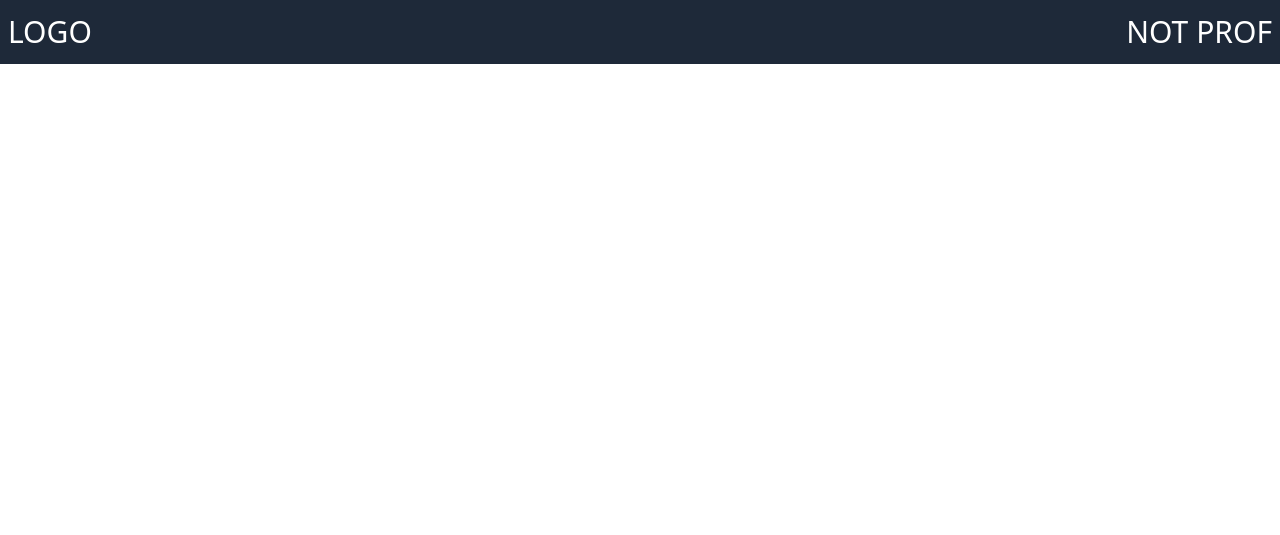
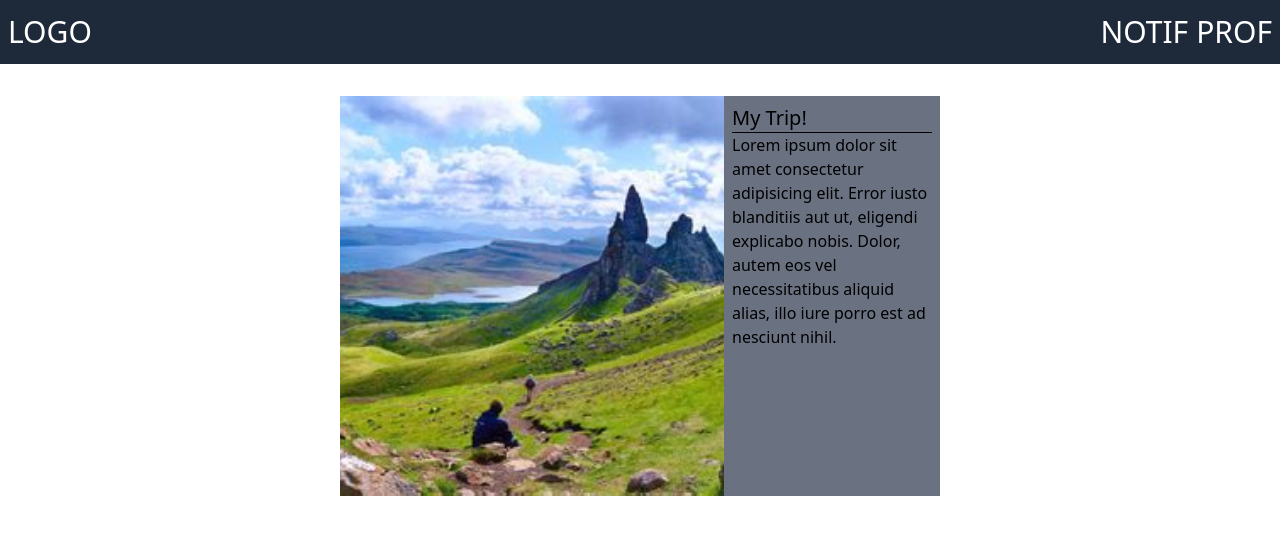
Before and after one commit to hayesmg03/blog_app, a Flask app: page / in a window 1280 px wide. Shown: the top 535 px of the page. Run offline with Flask 3, Linux system fonts and the light colour scheme.

Commit message:
basic blog post template

```diff
--- a/templates/index.html
+++ b/templates/index.html
@@ -13,10 +13,24 @@
       >
         <h1 class="relative text-white text-3xl">LOGO</h1>
         <div class="flex flex-row text-white text-3xl justify-between">
-          <span class="px-2">NOT</span>
+          <span class="px-2">NOTIF</span>
           <span>PROF</span>
         </div>
       </div>
     </nav>
+    <div class="flex justify-center mt-8">
+      <div class="flex bg-gray-500 h-100 w-150">
+        <img src="/images/scotland.jpg" class="object-cover w-96" />
+        <div class="m-2">
+          <h1 class="text-xl">My Trip!</h1>
+          <hr />
+          <p>
+            Lorem ipsum dolor sit amet consectetur adipisicing elit. Error iusto
+            blanditiis aut ut, eligendi explicabo nobis. Dolor, autem eos vel
+            necessitatibus aliquid alias, illo iure porro est ad nesciunt nihil.
+          </p>
+        </div>
+      </div>
+    </div>
   </body>
 </html>
```
Also changed, not shown: images/scotland.jpg (added).
